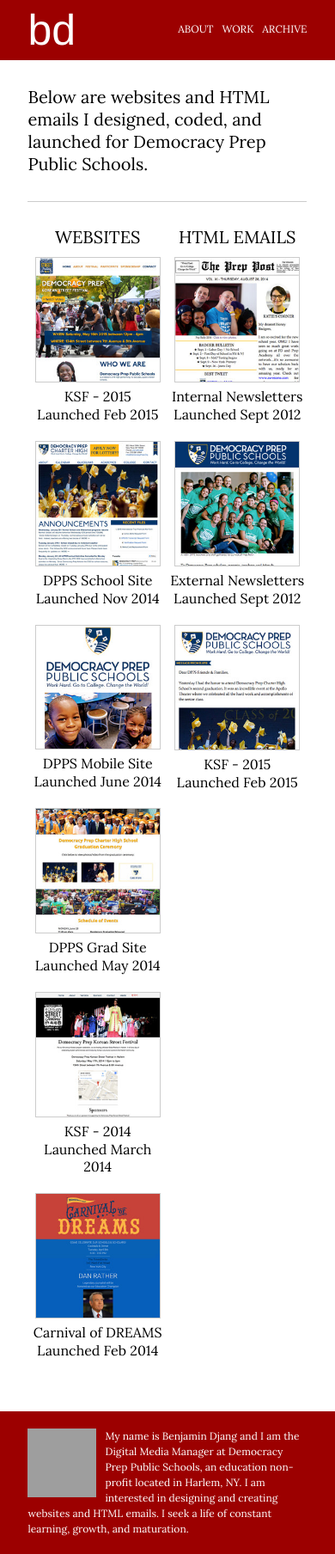
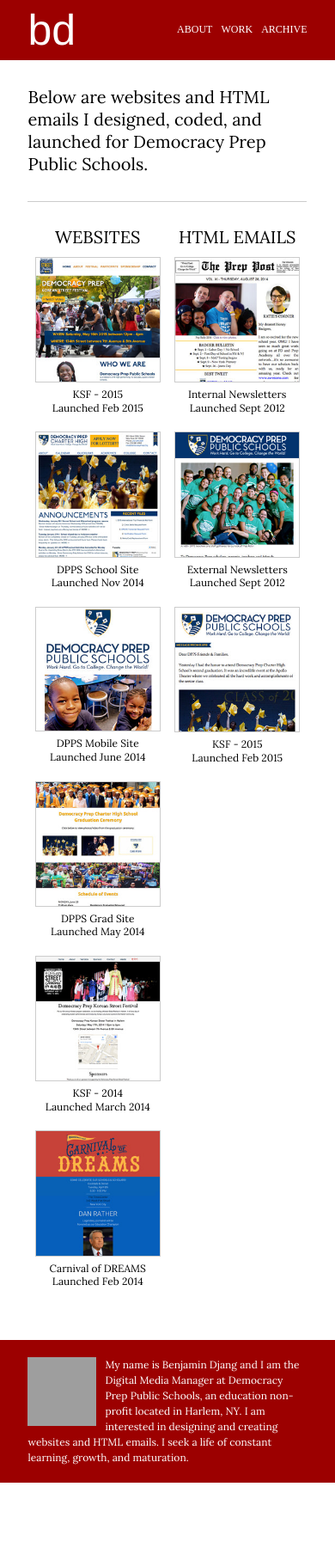
Before and after one commit to bdjang/benjamin-djang, a Jekyll site: the page built from work.html, in a window 390 px wide. Shown: the whole page at 86% size. Built offline with Jekyll 4.4.1, drawn with Linux system fonts in a browser that asks for light colours; after the commit the page ends 1725 px from its top, so only the background shows below that; grey boxes are pictures that could not be loaded.

Commit message:
Updated nav and aside font for mobile view

```diff
--- a/css/main.scss
+++ b/css/main.scss
@@ -16,7 +16,7 @@
 =====================================================================
 =====================================================================*/
 
-h1, h2, p, .archive span, .workImg aside, nav {
+h1, h2, p, .archive span, .workImg aside {
 	font-family: 'Lora', serif;
 }
 h1, h2, .workImg aside {
@@ -32,6 +32,9 @@
 p {
 	font-size: 18px;
 	line-height: 1.5em;
+}
+header nav ul li, aside {
+	font-size: 12px;
 }
 
 /* GLOBAL
@@ -88,7 +91,6 @@
 header {
 	nav ul li {
 		float: right;
-		font-size: 12px;
 		margin: 28px 0 0 10px;
 	}
 }
```
